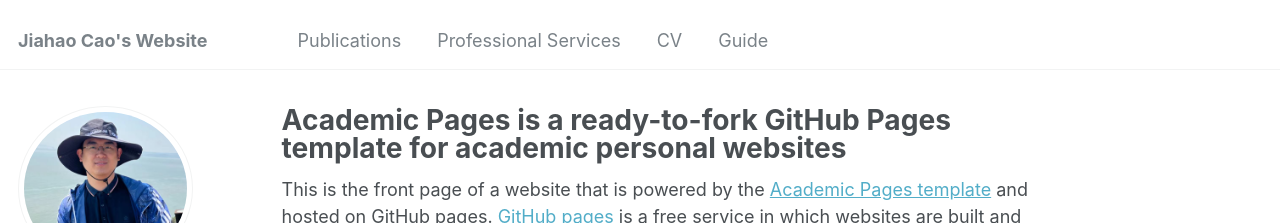
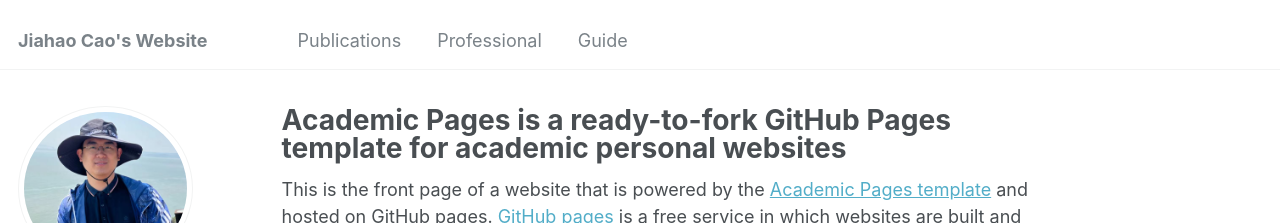
Before and after one commit to caojh15/caojh15.github.io, a Jekyll site: the page built from _pages/about.md, in a window 1280 px wide. Shown: the top 223 px of the page. Built offline with Jekyll 4.4.1, drawn with Linux system fonts in a browser that asks for light colours; some web fonts are replaced.

Commit message:
Update navigation.yml

```diff
--- a/_data/navigation.yml
+++ b/_data/navigation.yml
@@ -7,8 +7,8 @@
 main:
   - title: "Publications"
     url: /publications/
-  - title: "Professional Services"
-    url: /404/
+  - title: "Professional"
+    url: /research/
 
 #  - title: "Teaching"
 #    url: /teaching/
@@ -16,15 +16,14 @@ main:
 # - title: "Professional Services"
 #    url: /talks/
 
-  - title: "CV"
-    url: /cv/
+#  - title: "CV"
+#    url: /cv/
 
-  #- title: "Portfolio"
-  #  url: /portfolio/
+#  - title: "Portfolio"
+#  url: /portfolio/
 
-  #- title: "Blog Posts"
-  #  url: /year-archive/
-
+#  - title: "Blog Posts"
+#  url: /year-archive/
 
 
   - title: "Guide"
```
